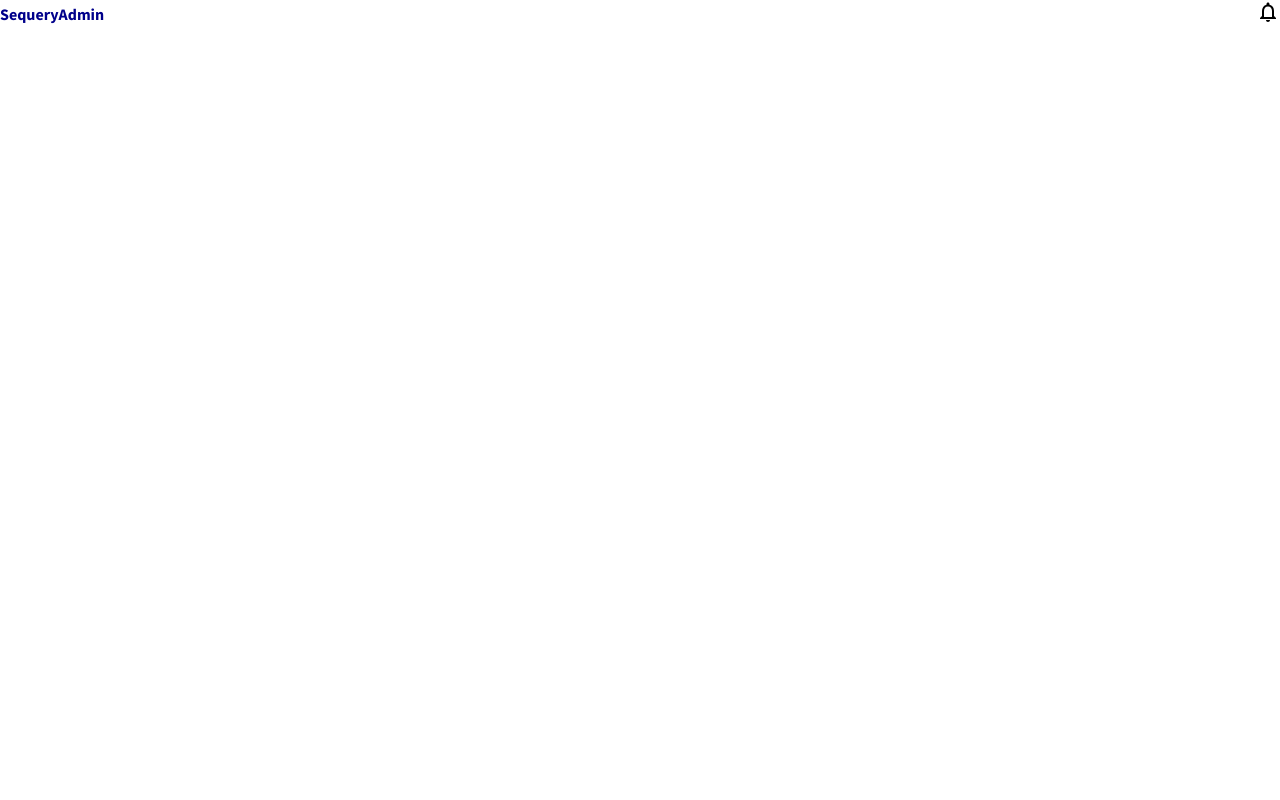
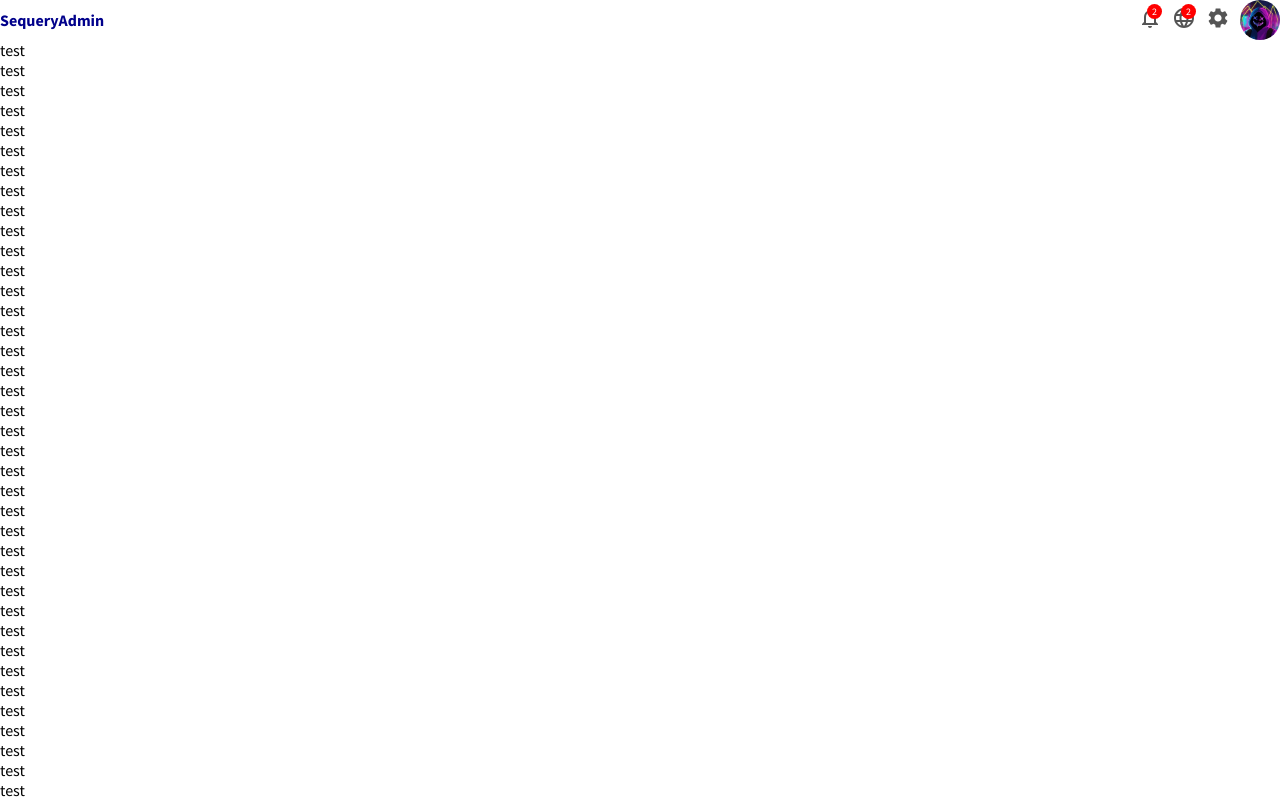
Before and after one commit to sequery/ReactJS-Admin, a React (Create React App) app: page / in a window 1280 px wide. Shown: the top 800 px of the page. Built offline with nearby package versions, Linux system fonts and the light colour scheme.

Commit message:
finished navbar component

```diff
--- a/src/App.jsx
+++ b/src/App.jsx
@@ -4,6 +4,104 @@
   return (
     <div>
       <Topbar />
+      test<br />
+      test<br />
+      test<br />
+      test<br />
+      test<br />
+      test<br />
+      test<br />
+      test<br />
+      test<br />
+      test<br />
+      test<br />
+      test<br />
+      test<br />
+      test<br />
+      test<br />
+      test<br />
+      test<br />
+      test<br />
+      test<br />
+      test<br />
+      test<br />
+      test<br />
+      test<br />
+      test<br />
+      test<br />
+      test<br />
+      test<br />
+      test<br />
+      test<br />
+      test<br />
+      test<br />
+      test<br />
+      test<br />
+      test<br />
+      test<br />
+      test<br />
+      test<br />
+      test<br />
+      test<br />
+      test<br />
+      test<br />
+      test<br />
+      test<br />
+      test<br />
+      test<br />
+      test<br />
+      test<br />
+      test<br />
+      test<br />
+      test<br />
+      test<br />
+      test<br />
+      test<br />
+      test<br />
+      test<br />
+      test<br />
+      test<br />
+      test<br />
+      test<br />
+      test<br />
+      test<br />
+      test<br />
+      test<br />
+      test<br />
+      test<br />
+      test<br />
+      test<br />
+      test<br />
+      test<br />
+      test<br />
+      test<br />
+      test<br />
+      test<br />
+      test<br />
+      test<br />
+      test<br />
+      test<br />
+      test<br />
+      test<br />
+      test<br />
+      test<br />
+      test<br />
+      test<br />
+      test<br />
+      test<br />
+      test<br />
+      test<br />
+      test<br />
+      test<br />
+      test<br />
+      test<br />
+      test<br />
+      test<br />
+      test<br />
+      test<br />
+      test<br />
+      test<br />
+      test<br />
     </div>);
 };
 
--- a/src/components/topbar/Topbar.jsx
+++ b/src/components/topbar/Topbar.jsx
@@ -1,5 +1,6 @@
 import './topbar.scss'
-import {NotificationsNone} from '@material-ui/icons'
+import { NotificationsNone, Language, Settings } from '@material-ui/icons'
+import profile_pic from '../../assets/profile.jpeg'
 
 export const Topbar = () => {
     return (
@@ -13,7 +14,16 @@
                 <div className="topRight">
                     <div className="topbarIcons">
                         <NotificationsNone />
+                        <span className="topIconBadge">2</span>
                     </div>
+                    <div className="topbarIcons">
+                        <Language />
+                        <span className="topIconBadge">2</span>
+                    </div>
+                    <div className="topbarIcons">
+                        <Settings />
+                    </div>
+                    <img src={profile_pic} alt="" className="topAvatar" />
                 </div>
             </div>
         </div>
--- a/src/components/topbar/topbar.scss
+++ b/src/components/topbar/topbar.scss
@@ -1,7 +1,10 @@
 .topbar {
     width: 100%;
     height: 50%;
-    border-color: white;
+    background-color: white;
+    position: sticky;
+    top: 0;
+    z-index: 999;
 
     .topbarWrapper {
         height: 100%;
@@ -12,7 +15,6 @@
 
         .topLeft {
 
-
             .logo {
                 font-weight: bold;
                 color: darkblue;
@@ -20,5 +22,39 @@
                 cursor: pointer;
             }
         }
+
+        .topRight{
+            display: flex;
+            align-items: center;
+
+            .topbarIcons{
+                position: relative;
+                cursor: pointer;
+                margin-right: 10px;
+                color: #555;
+
+                .topIconBadge{
+                    width: 15px;
+                    height: 15px;
+                    position: absolute;
+                    top: -2px;
+                    right: 0px;
+                    background-color: red;
+                    color: white;
+                    display: flex;
+                    justify-content: center;
+                    align-items: center;
+                    border-radius: 50%;
+                    font-size: 10px;
+                }
+            }
+
+            .topAvatar{
+                width: 40px;
+                height: 40px;
+                border-radius: 50%;
+                cursor: pointer;
+            }
+        }
     }
 }
```
Also changed, not shown: src/assets/profile.jpeg (added). Lines whose indentation alone changed are shown as unchanged.
